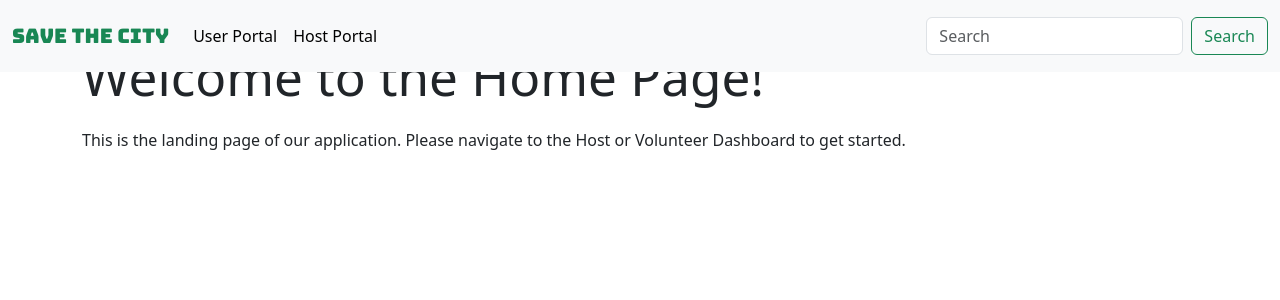
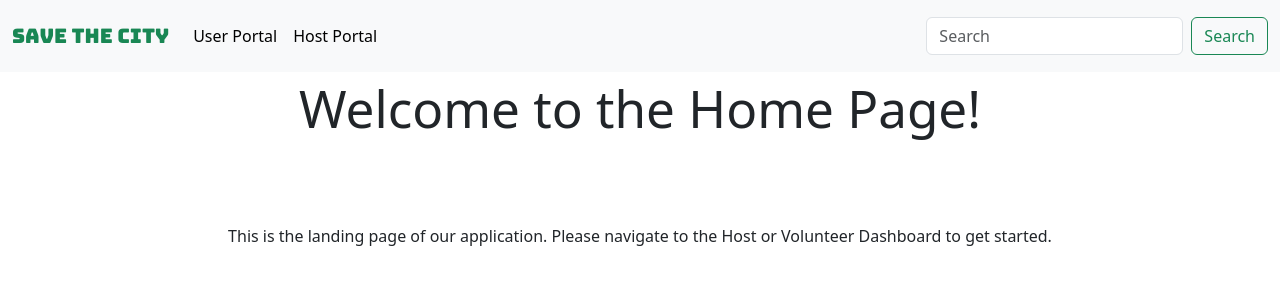
Before and after one commit to UW-INFO442-WI26/save-the-city, a React (Vite) app: page /home in a window 1280 px wide. Shown: the top 300 px of the page. Built offline with nearby package versions, Linux system fonts and the light colour scheme.

Commit message:
temp style changes

```diff
--- a/src/home.jsx
+++ b/src/home.jsx
@@ -3,8 +3,8 @@ import React from 'react';
 export default function Home() {
   return (
     <div className="container mt-5">
-      <h1 className="mb-4">Welcome to the Home Page!</h1>
-      <p>This is the landing page of our application. Please navigate to the Host or Volunteer Dashboard to get started.</p>
+      <h1 className="mb-4 headertemp">Welcome to the Home Page!</h1>
+      <p className="headertemp">This is the landing page of our application. Please navigate to the Host or Volunteer Dashboard to get started.</p>
     </div>
   );
 }
--- a/src/hostDash.jsx
+++ b/src/hostDash.jsx
@@ -5,8 +5,8 @@ export default function HostDash() {
   const [showMap, setShowMap] = useState(false);
   return (
     <div className="container mt-5">
-      <h1 className="mb-4">Host Dashboard</h1>
-      <p>Welcome to the Host Dashboard! Here you can create / manage your community garden and volunteers/harvesters</p>
+      <h1 className="mb-4 headertemp">Host Dashboard</h1>
+      <p className="headertemp">Welcome to the Host Dashboard! Here you can create / manage your community garden and volunteers/harvesters</p>
       <button className="btn btn-success" onClick={() => setShowMap(true)}>
         Register a New Garden
       </button>
--- a/src/index.css
+++ b/src/index.css
@@ -51,6 +51,11 @@
 }
 
 /* end navbar rules */
+
+.headertemp {
+  padding: 2rem;
+  text-align: center;
+}
 
 /* Map Rules */
 .map-container {
```
